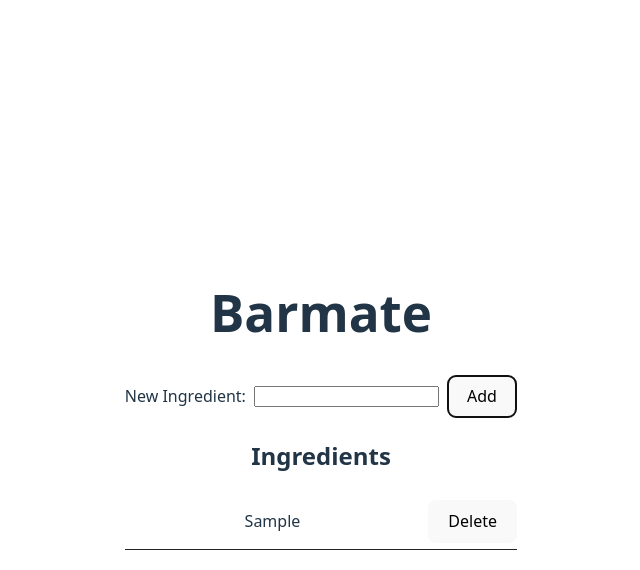
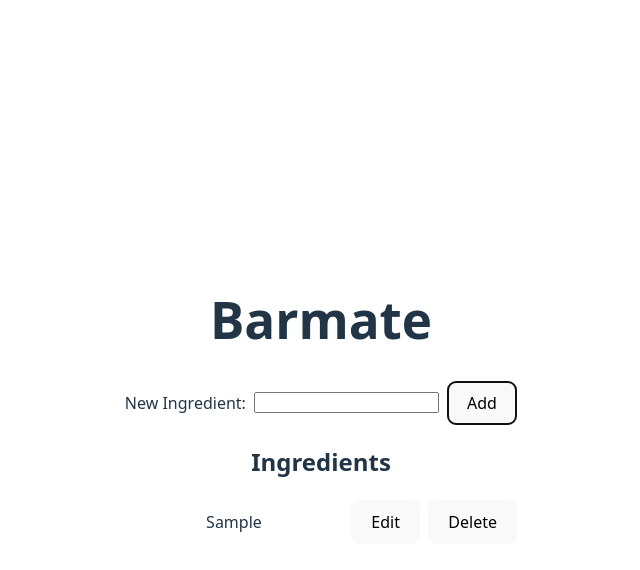
Before and after one commit to ericomoura/barmate, a React app in the folder frontend/: page / in a window 1280 px wide. Both pictures are taken after typing "Sample" into the empty fields and a click on the button "Add". Shown: the top 570 px of the page, without its empty margins (319-959 px from the left). Built offline with nearby package versions, Linux system fonts and the light colour scheme; the HTML template or start-up script is replaced by a standard one.

Commit message:
Edit and delete ingredients

```diff
--- a/frontend/src/App.tsx
+++ b/frontend/src/App.tsx
@@ -16,11 +16,23 @@ function App() {
     setIngredients((prev) => prev.filter((i) => i.id !== id));
   }
 
+  function editIngredient(id: string, nextName: string) {
+  const trimmed = nextName.trim();
+  if (!trimmed) return;
+  setIngredients(prev =>
+    prev.map(i => (i.id === id ? { ...i, name: trimmed } : i))
+  );
+}
+
+
   return (
     <main style={{ padding: 16 }}>
       <h1>Barmate</h1>
       <IngredientForm onAdd={addIngredient} />
-      <IngredientList items={ingredients} onDelete={deleteIngredient} />
+      <IngredientList
+        items = {ingredients}
+        onDelete = {deleteIngredient}
+        onEdit = {editIngredient} />
     </main>
   );
 }
--- a/frontend/src/components/IngredientList.tsx
+++ b/frontend/src/components/IngredientList.tsx
@@ -1,48 +1,70 @@
+import { useState } from 'react';
 import type { Ingredient } from '../types';
 
 interface IngredientListProps {
   items: Ingredient[];
   onDelete: (id: string) => void;
+  onEdit: (id: string, name: string) => void;
 }
 
-export function IngredientList({ items, onDelete }: IngredientListProps) {
+export function IngredientList({ items, onDelete, onEdit }: IngredientListProps) {
+  const [editingId, setEditingId] = useState<string | null>(null);
+  const [editName, setEditName] = useState<string>('');
+
+  function startEdit(ing: Ingredient) {
+    setEditingId(ing.id);
+    setEditName(ing.name);
+  }
+  function cancelEdit() {
+    setEditingId(null);
+    setEditName('');
+  }
+  function saveEdit() {
+    const trimmed = editName.trim();
+    if (!trimmed) return;
+    onEdit(editingId!, trimmed);
+    setEditingId(null);
+    setEditName('');
+  }
+  function handleKeyDown(e: React.KeyboardEvent<HTMLInputElement>) {
+    if (e.key === 'Enter') saveEdit();
+    if (e.key === 'Escape') cancelEdit();
+  }
+
   const sorted = [...items].sort((a, b) => a.name.localeCompare(b.name));
-
-  if (sorted.length === 0) {
-    return (
-      <section aria-labelledby="ingredients-heading">
-        <h2 id="ingredients-heading">Ingredients</h2>
-        <p style={{ color: '#888' }}>No ingredients yet. Add your first one above.</p>
-      </section>
-    );
-  }
 
   return (
     <section aria-labelledby="ingredients-heading">
       <h2 id="ingredients-heading">Ingredients</h2>
-      <ul style={{ listStyle: 'none', padding: 0, margin: 0 }}>
-        {sorted.map((ing) => (
-          <li
-            key={ing.id}
-            style={{
-              display: 'flex',
-              alignItems: 'center',
-              gap: 8,
-              padding: '6px 0',
-              borderBottom: '1px solid #222',
-            }}
-          >
-            <span style={{ flex: 1 }}>{ing.name}</span>
-            <button
-              type="button"
-              onClick={() => onDelete(ing.id)}
-              aria-label={`Delete ingredient ${ing.name}`}
-            >
-              Delete
-            </button>
-          </li>
-        ))}
-      </ul>
+      {sorted.length === 0 ? (
+        <p style={{ color: '#888' }}>No ingredients yet. Add your first one above.</p>
+      ) : (
+        <ul style={{ listStyle: 'none', padding: 0, margin: 0 }}>
+          {sorted.map(ing => (
+            <li key={ing.id} style={{ display: 'flex', alignItems: 'center', gap: 8 }}>
+              {editingId === ing.id ? (
+                <>
+                  <input
+                    type="text"
+                    value={editName}
+                    onChange={e => setEditName(e.target.value)}
+                    onKeyDown={handleKeyDown}
+                    autoFocus={true}
+                  />
+                  <button type="button" onClick={saveEdit} disabled={!editName.trim()}>Save</button>
+                  <button type="button" onClick={cancelEdit}>Cancel</button>
+                </>
+              ) : (
+                <>
+                  <span style={{ flex: 1 }}>{ing.name}</span>
+                  <button type="button" onClick={() => startEdit(ing)}>Edit</button>
+                  <button type="button" onClick={() => onDelete(ing.id)} aria-label={`Delete ${ing.name}`}>Delete</button>
+                </>
+              )}
+            </li>
+          ))}
+        </ul>
+      )}
     </section>
   );
 }
```
Also changed, not shown: 1 other file (tests, documents, lock files or other folders).
